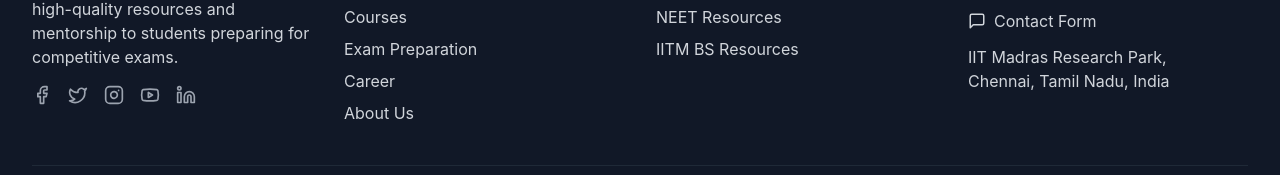
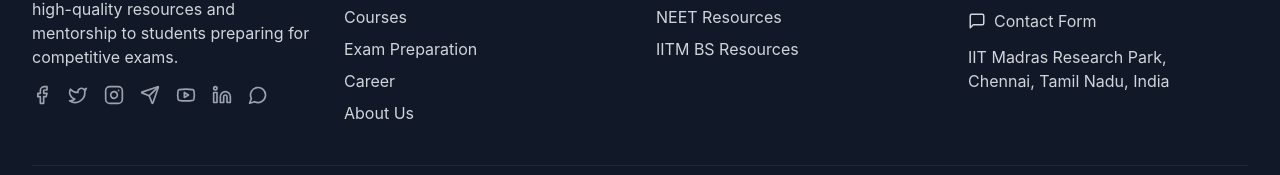
Before and after one commit to roshanyadav-2109/websiteedtech, a React (Vite) app: page /faq in a window 1280 px wide. Shown: the part 1355-1530 px from the top of the page. Built offline with nearby package versions, Linux system fonts and the light colour scheme; no server answers; the database is empty.

Commit message:
feat: Add social media links to footer
Added social media links to the footer component.

```diff
--- a/src/components/Footer.tsx
+++ b/src/components/Footer.tsx
@@ -1,7 +1,6 @@
-
 import React from "react";
 import { Link } from "react-router-dom";
-import { Facebook, Twitter, Instagram, Youtube, Linkedin, Mail, MessageSquare } from "lucide-react";
+import { Facebook, Twitter, Instagram, Youtube, Linkedin, Mail, MessageSquare, Send, MessageCircle } from "lucide-react";
 
 const Footer = () => {
   const handleOpenContactForm = () => {
@@ -21,20 +20,56 @@ const Footer = () => {
               Transforming education by providing high-quality resources and mentorship to students preparing for competitive exams.
             </p>
             <div className="flex space-x-4">
-              <a href="#" className="text-gray-400 hover:text-white transition-colors">
+              <a href="#" className="text-gray-400 hover:text-white transition-colors" aria-label="Facebook">
                 <Facebook size={20} />
               </a>
-              <a href="#" className="text-gray-400 hover:text-white transition-colors">
+              <a href="#" className="text-gray-400 hover:text-white transition-colors" aria-label="Twitter">
                 <Twitter size={20} />
               </a>
-              <a href="#" className="text-gray-400 hover:text-white transition-colors">
+              <a
+                href="https://www.instagram.com/unknown_iitians/"
+                target="_blank"
+                rel="noopener noreferrer"
+                className="text-gray-400 hover:text-white transition-colors"
+                aria-label="Instagram"
+              >
                 <Instagram size={20} />
               </a>
-              <a href="#" className="text-gray-400 hover:text-white transition-colors">
+              <a
+                href="https://t.me/bsdatascience_iitm"
+                target="_blank"
+                rel="noopener noreferrer"
+                className="text-gray-400 hover:text-white transition-colors"
+                aria-label="Telegram"
+              >
+                <Send size={20} />
+              </a>
+              <a
+                href="https://www.youtube.com/@UnknownIITians"
+                target="_blank"
+                rel="noopener noreferrer"
+                className="text-gray-400 hover:text-white transition-colors"
+                aria-label="YouTube"
+              >
                 <Youtube size={20} />
               </a>
-              <a href="#" className="text-gray-400 hover:text-white transition-colors">
+              <a
+                href="https://www.linkedin.com/company/unknown-iitians/"
+                target="_blank"
+                rel="noopener noreferrer"
+                className="text-gray-400 hover:text-white transition-colors"
+                aria-label="LinkedIn"
+              >
                 <Linkedin size={20} />
+              </a>
+              <a
+                href="https://whatsapp.com/channel/0029VayHsVwIiRorIdVX9n1l"
+                target="_blank"
+                rel="noopener noreferrer"
+                className="text-gray-400 hover:text-white transition-colors"
+                aria-label="WhatsApp Channel"
+              >
+                <MessageCircle size={20} />
               </a>
             </div>
           </div>
```
